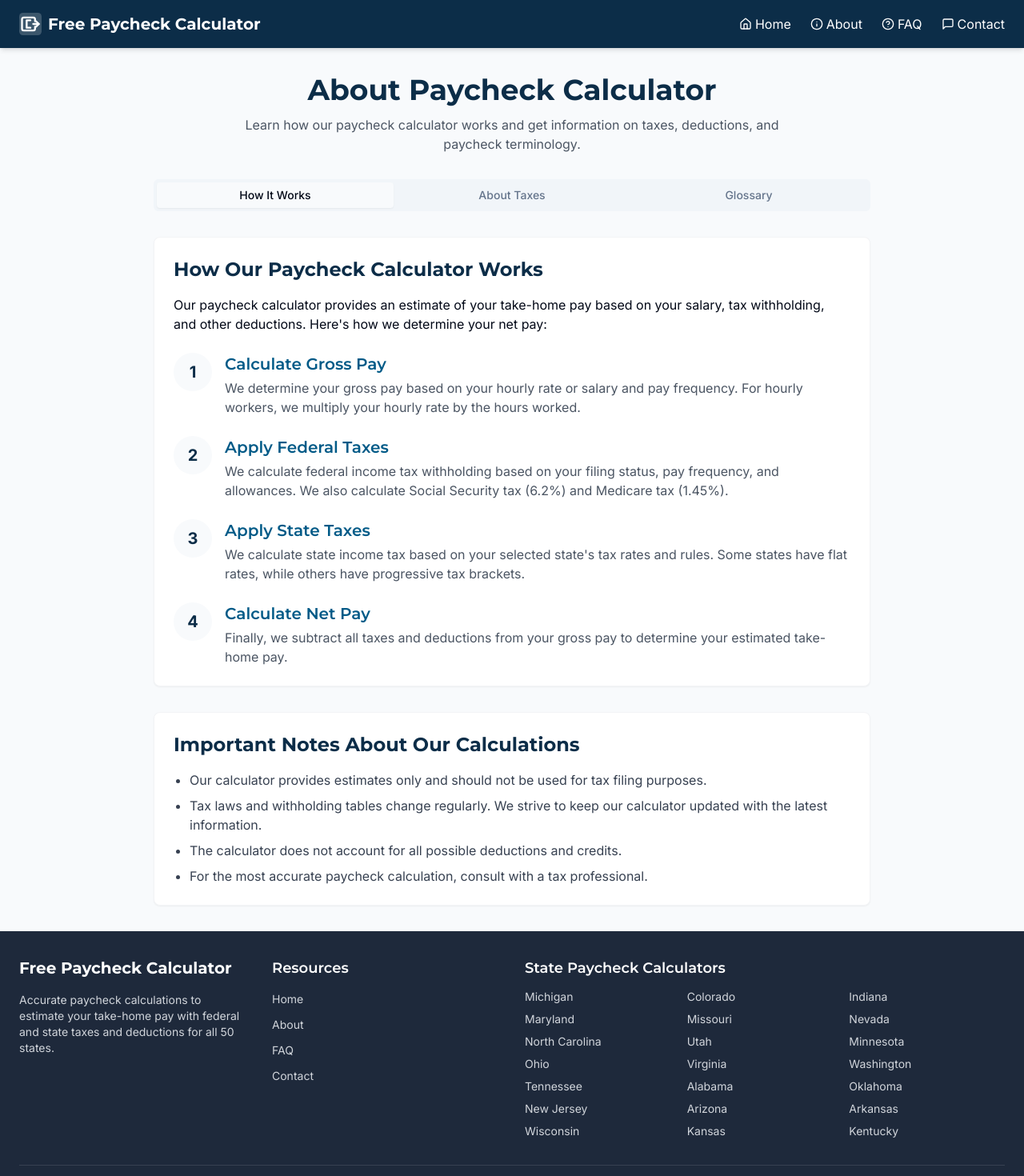
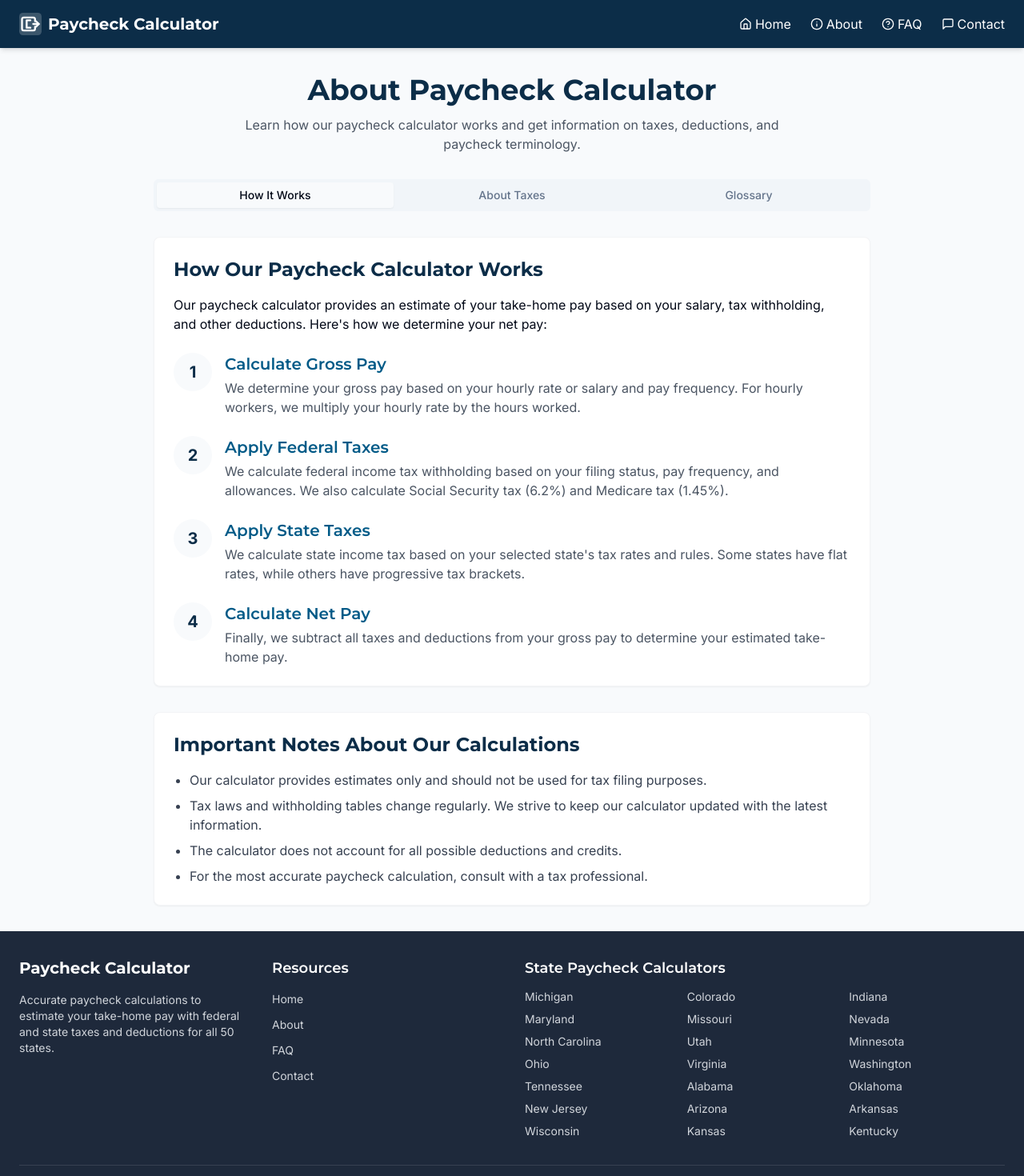
Before and after one commit to Archanaa08/pay-stub-nation-wide, a React (Vite) app: page /about in a window 1280 px wide. Shown: the top 1470 px of the page at 80% size. Built offline with nearby package versions, Linux system fonts and the light colour scheme.

Commit message:
Fix header text
Updated header text to "Paycheck Calculator" and removed "2025" from the header.

```diff
--- a/src/components/Layout.tsx
+++ b/src/components/Layout.tsx
@@ -1,4 +1,3 @@
-
 import React from 'react';
 import { Link } from 'react-router-dom';
 import { Calculator, Home, MessageSquare, Info, HelpCircle } from 'lucide-react';
@@ -16,7 +15,7 @@ const Layout: React.FC<LayoutProps> = ({ children, title, description, keywords
   // Set document title for SEO
   React.useEffect(() => {
     if (title) {
-      document.title = `${title} | Free Paycheck Calculator`;
+      document.title = `${title} | Paycheck Calculator`;
     }
 
     // Set meta description for SEO
@@ -59,7 +58,7 @@ const Layout: React.FC<LayoutProps> = ({ children, title, description, keywords
                 <path d="M15 12H21" stroke="white" strokeWidth="2" strokeLinecap="round"/>
                 <path d="M18 9L21 12L18 15" stroke="white" strokeWidth="2" strokeLinecap="round" strokeLinejoin="round"/>
               </svg>
-              <span className="font-display font-bold text-lg md:text-xl">Free Paycheck Calculator</span>
+              <span className="font-display font-bold text-lg md:text-xl">Paycheck Calculator</span>
             </Link>
             <nav className="hidden sm:block">
               <ul className="flex space-x-4 md:space-x-6">
@@ -114,7 +113,7 @@ const Layout: React.FC<LayoutProps> = ({ children, title, description, keywords
         <div className="container mx-auto px-4 md:px-6">
           <div className="grid grid-cols-1 md:grid-cols-4 gap-6 md:gap-8">
             <div>
-              <p className="font-display font-bold text-lg md:text-xl mb-3 md:mb-4">Free Paycheck Calculator</p>
+              <p className="font-display font-bold text-lg md:text-xl mb-3 md:mb-4">Paycheck Calculator</p>
               <p className="text-sm text-gray-300">Accurate paycheck calculations to estimate your take-home pay with federal and state taxes and deductions for all 50 states.</p>
             </div>
 
```
